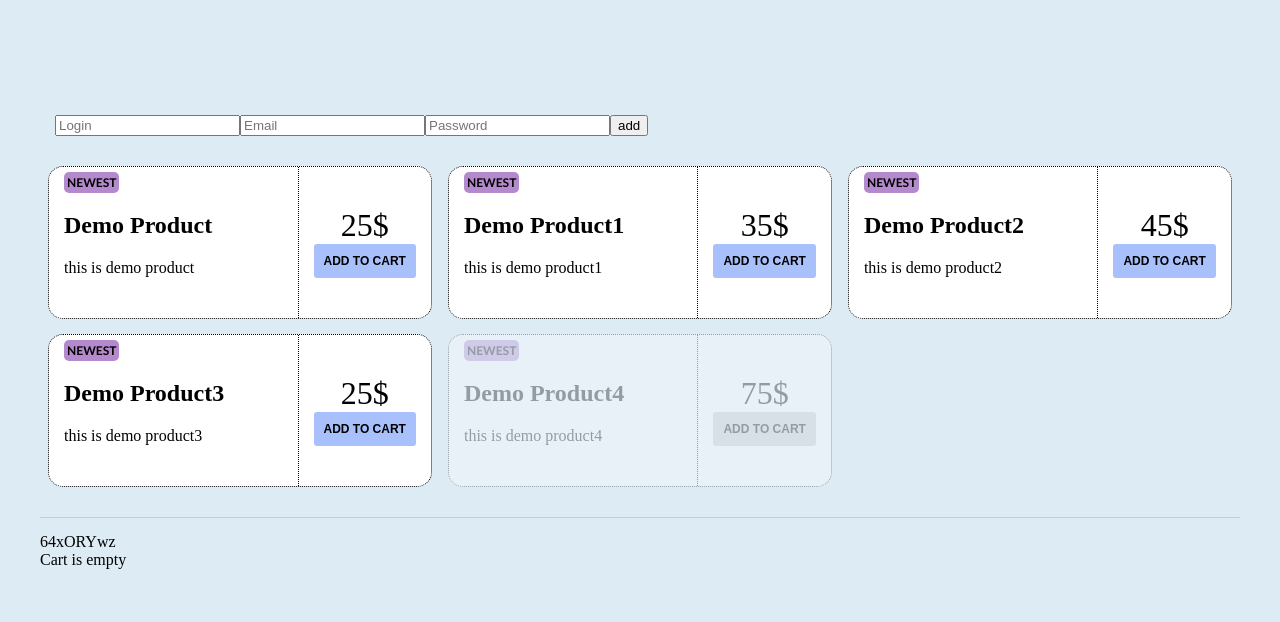
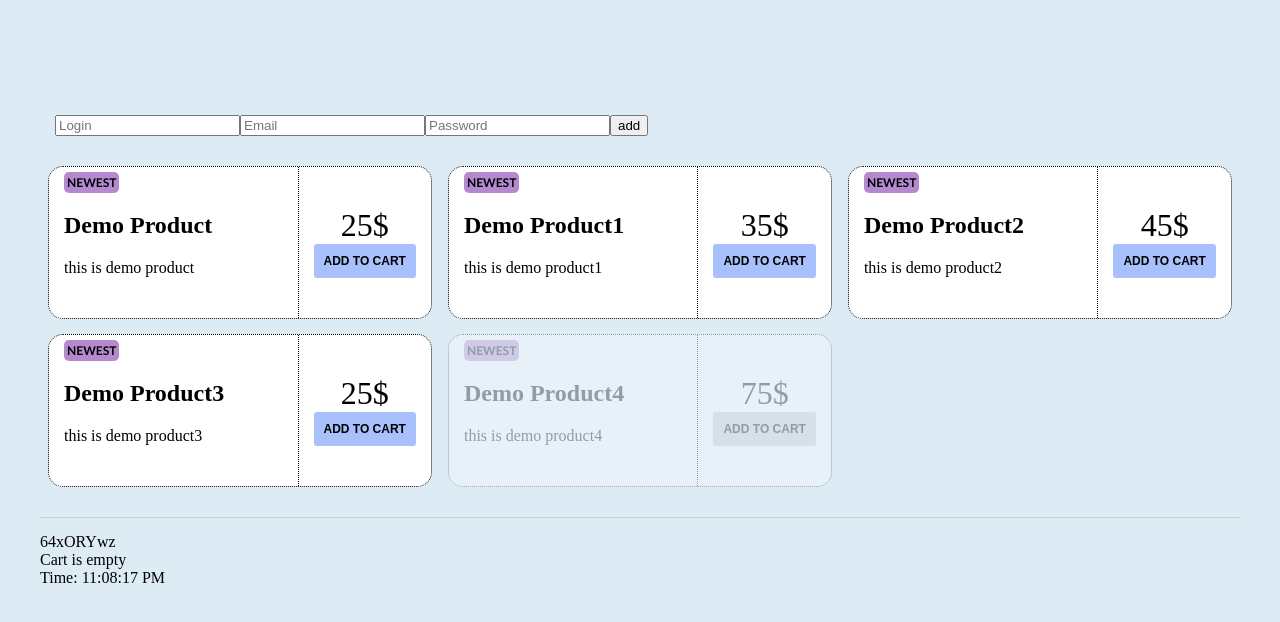
Before and after one commit to SergeyUdovenko/shop, an Angular app: page / in a window 1280 px wide. Shown: the top 622 px of the page. Built offline with nearby package versions, Linux system fonts and the light colour scheme.

Commit message:
added async

```diff
--- a/src/app/app.component.html
+++ b/src/app/app.component.html
@@ -2,4 +2,7 @@
     <app-loginform></app-loginform>
     <app-products></app-products>
     <app-cart>Cart is empty</app-cart>
+    <div class="time-holder">
+        Time: {{ time | async | date: 'mediumTime'}}
+    </div>
 </div>
--- a/src/app/app.component.ts
+++ b/src/app/app.component.ts
@@ -1,4 +1,7 @@
 import { Component } from '@angular/core';
+
+import { Observable } from 'rxjs/Observable';
+import { Subscriber } from 'rxjs/Subscriber';
 
 @Component({
   selector: 'app-root',
@@ -7,4 +10,7 @@ import { Component } from '@angular/core';
 })
 export class AppComponent {
   title = 'app';
+  time = new Observable<string>((observer: Subscriber<string>) => {
+    setInterval(() => observer.next(new Date().toString()), 1000);
+  });
 }
```
